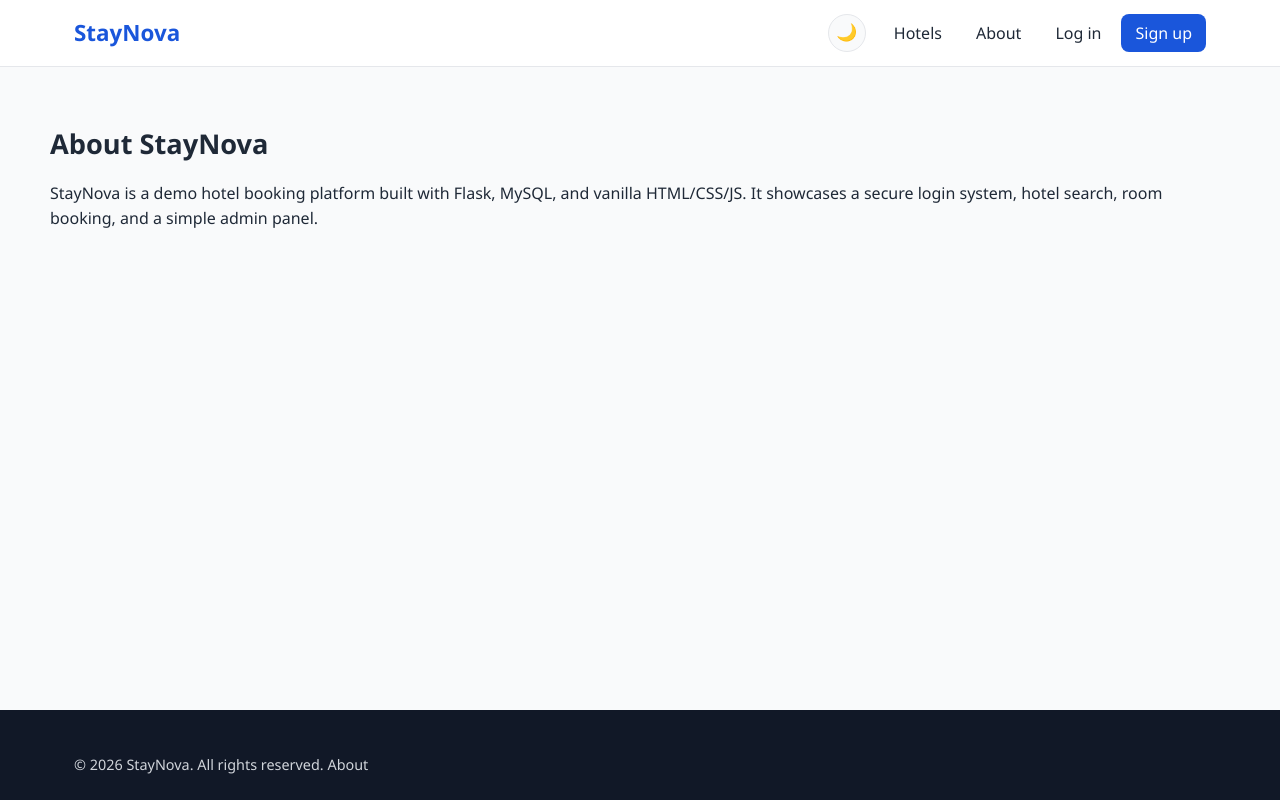
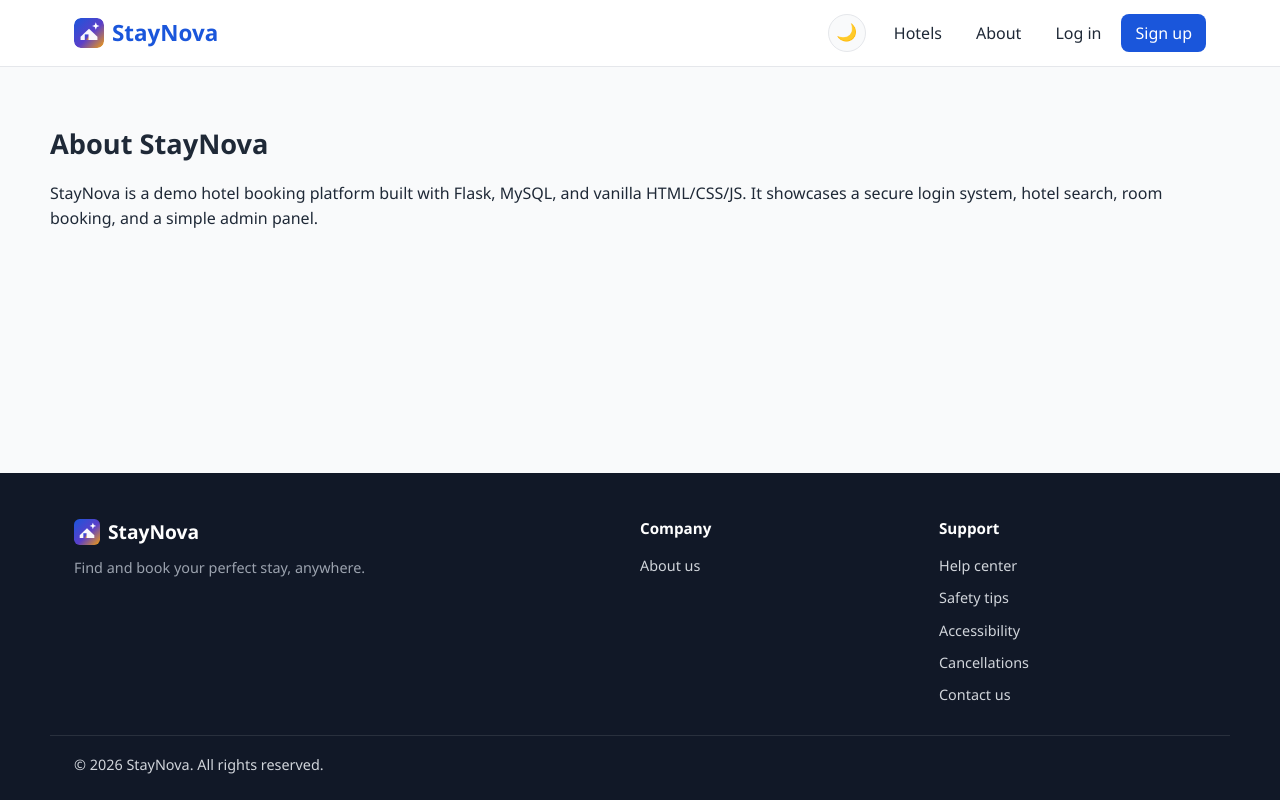
Before and after one commit to maikaljod/Stay-Nova, a Flask app: page /about in a window 1280 px wide. Run offline with Flask 3, Linux system fonts and the light colour scheme.

Commit message:
Add logo to navbar and rebuild footer with company/support links

```diff
--- a/templates/base.html
+++ b/templates/base.html
@@ -5,6 +5,7 @@
   <meta name="viewport" content="width=device-width, initial-scale=1.0">
   <title>{% block title %}StayNova — Find your perfect stay{% endblock %}</title>
   <meta name="description" content="StayNova — book hotels quickly and securely.">
+  <link rel="icon" type="image/svg+xml" href="{{ url_for('static', filename='img/logo.svg') }}">
   <link rel="stylesheet" href="{{ url_for('static', filename='css/style.css') }}">
   <script>
     (function () {
@@ -17,7 +18,10 @@
 <body>
   <nav class="navbar">
     <div class="navbar-inner">
-      <a class="brand" href="{{ url_for('main.index') }}">StayNova</a>
+      <a class="brand" href="{{ url_for('main.index') }}">
+        <img src="{{ url_for('static', filename='img/logo.svg') }}" alt="" width="30" height="30" class="brand-logo">
+        StayNova
+      </a>
       <div class="navbar-right">
         <button class="theme-toggle" id="theme-toggle" aria-label="Toggle dark mode" title="Toggle dark mode">
           <span class="icon-moon">&#127769;</span>
@@ -65,9 +69,33 @@
   </main>
 
   <footer class="footer">
-    <div class="container">
+    <div class="container footer-grid">
+      <div class="footer-col footer-brand">
+        <div class="footer-logo">
+          <img src="{{ url_for('static', filename='img/logo.svg') }}" alt="" width="26" height="26">
+          <span>StayNova</span>
+        </div>
+        <p>Find and book your perfect stay, anywhere.</p>
+      </div>
+      <div class="footer-col">
+        <h4>Company</h4>
+        <ul>
+          <li><a href="{{ url_for('main.about') }}">About us</a></li>
+        </ul>
+      </div>
+      <div class="footer-col">
+        <h4>Support</h4>
+        <ul>
+          <li><a href="{{ url_for('main.help_center') }}">Help center</a></li>
+          <li><a href="{{ url_for('main.safety_tips') }}">Safety tips</a></li>
+          <li><a href="{{ url_for('main.accessibility') }}">Accessibility</a></li>
+          <li><a href="{{ url_for('main.cancellations') }}">Cancellations</a></li>
+          <li><a href="{{ url_for('main.contact_us') }}">Contact us</a></li>
+        </ul>
+      </div>
+    </div>
+    <div class="container footer-bottom">
       <span>&copy; {{ 2026 }} StayNova. All rights reserved.</span>
-      <span><a href="{{ url_for('main.about') }}">About</a></span>
     </div>
   </footer>
 
```
